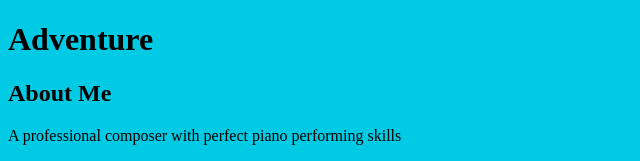
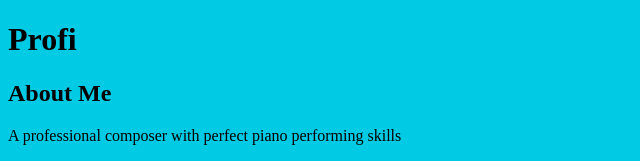
Before and after one commit to asnota/new-git-project, a plain HTML site: page index.html in a window 1280 px wide. Shown: the top 161 px of the page, without its empty margins (0-640 px from the left). Drawn offline with Linux system fonts and the light colour scheme.

Commit message:
Modified the header

```diff
--- a/index.html
+++ b/index.html
@@ -9,7 +9,7 @@
 </head>
 <body>
   <header>
-      <h1>Adventure</h1>
+      <h1>Profi</h1>
   </header>
   <div class="container">
        <main>
```
